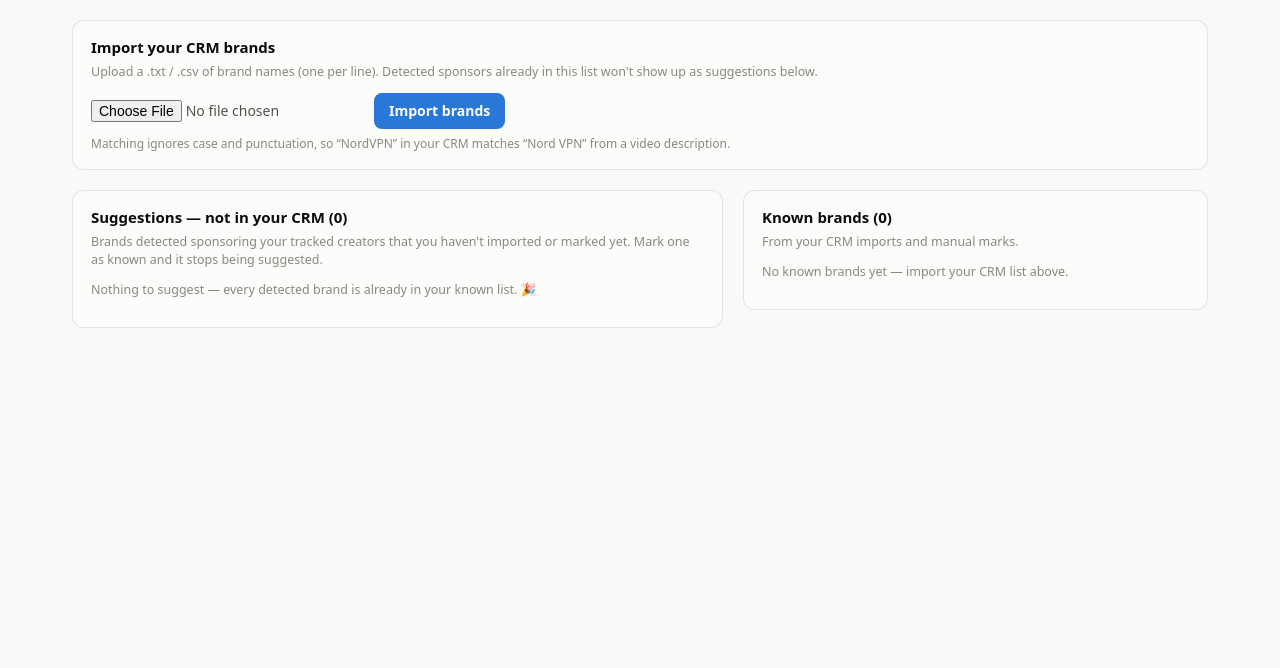
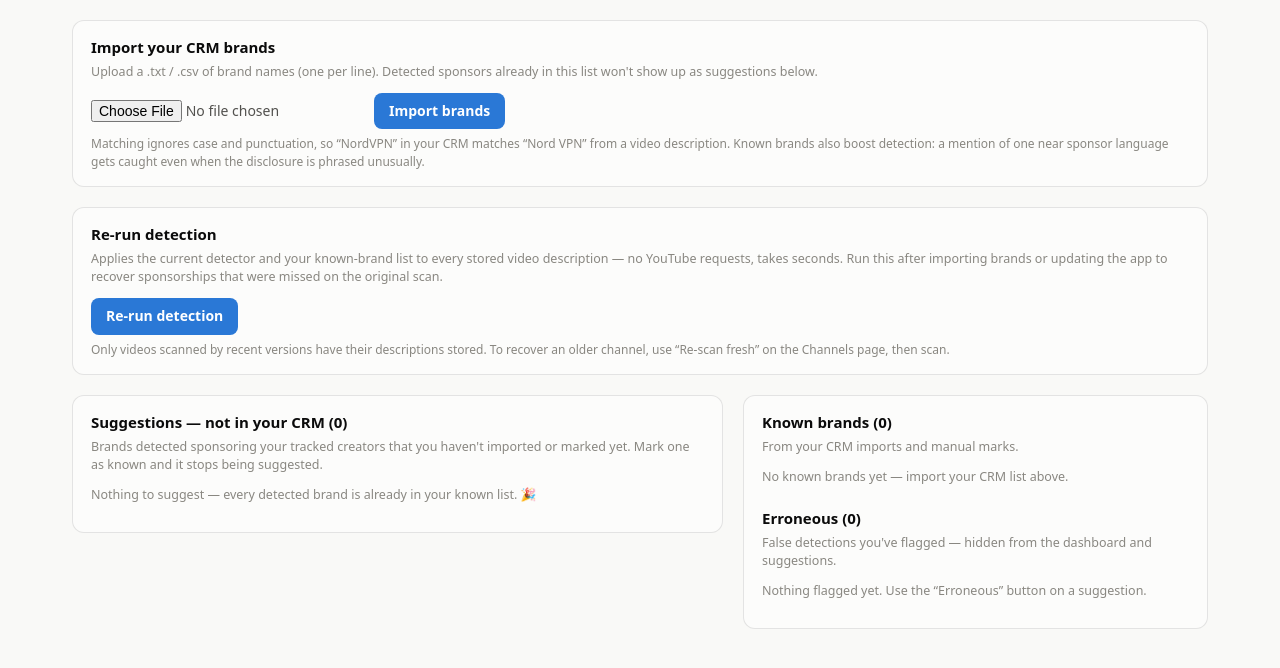
Before and after one commit to WajihQ/uSponsor, a Flask app: page /brands in a window 1280 px wide. Shown: the part 61-729 px from the top of the page. Run offline with Flask 3, Linux system fonts and the light colour scheme; data that the repository does not hold is empty.

Commit message:
Erroneous brand marking, stored descriptions, and assisted detection
- Brands can be flagged erroneous from the Brands tab, hiding them from
  every dashboard widget and suggestion list (reversible via Restore);
  junk like 'the link below' / 'our season partners' is also rejected
  at detection time.
- Video descriptions are now stored, and a Re-run detection action
  re-applies the current detector + known-brand list to all stored
  descriptions offline, recovering missed sponsorships without YouTube
  requests. A per-channel 'Re-scan fresh' clears stored videos so older
  channels can be re-fetched with descriptions.
- Known brands assist detection: a mention near sponsor context (use
  code, % off, partner...) is caught even with unusual phrasing, and a
  new '% off Brand' pattern handles deal-style disclosures.

Co-Authored-By: Claude Fable 5 <noreply@anthropic.com>
Claude-Session: https://claude.ai/code/session_01DBX8CZbWKFYFpuD98cE9Lh

```diff
--- a/app.py
+++ b/app.py
@@ -42,7 +42,8 @@ def dashboard():
         # One set of filter conditions drives every widget on the page.
         # The time floor is parameterized so the week grid can use its own window.
         cond = " AND ".join(
-            ["v.upload_date >= ?"]
+            ["v.upload_date >= ?",
+             "s.brand_key NOT IN (SELECT brand_key FROM brands WHERE kind = 'erroneous')"]
             + (["s.brand_key = ?"] if f_brand else [])
             + (["c.id = ?"] if f_creator else [])
             + (["c.status = ?"] if f_status else [])
@@ -99,7 +100,9 @@ def dashboard():
         }
 
         all_brands = conn.execute(
-            "SELECT brand_key, MIN(brand) AS brand FROM sponsorships GROUP BY brand_key ORDER BY brand"
+            "SELECT brand_key, MIN(brand) AS brand FROM sponsorships"
+            " WHERE brand_key NOT IN (SELECT brand_key FROM brands WHERE kind = 'erroneous')"
+            " GROUP BY brand_key ORDER BY brand"
         ).fetchall()
         all_creators = conn.execute(
             "SELECT id, COALESCE(name, input_url) AS name, status FROM channels ORDER BY name"
@@ -245,7 +248,12 @@ def brands():
         known = conn.execute(
             "SELECT b.*, "
             " (SELECT COUNT(*) FROM sponsorships s WHERE s.brand_key = b.brand_key) AS hits"
-            " FROM brands b ORDER BY b.name COLLATE NOCASE"
+            " FROM brands b WHERE b.kind = 'known' ORDER BY b.name COLLATE NOCASE"
+        ).fetchall()
+        erroneous = conn.execute(
+            "SELECT b.*, "
+            " (SELECT COUNT(*) FROM sponsorships s WHERE s.brand_key = b.brand_key) AS hits"
+            " FROM brands b WHERE b.kind = 'erroneous' ORDER BY b.name COLLATE NOCASE"
         ).fetchall()
         suggestions = conn.execute(
             "SELECT s.brand_key, MIN(s.brand) AS name, COUNT(*) AS n,"
@@ -257,7 +265,9 @@ def brands():
         ).fetchall()
     finally:
         conn.close()
-    return render_template("brands.html", known=known, suggestions=suggestions, scan=scraper.STATE)
+    return render_template(
+        "brands.html", known=known, erroneous=erroneous, suggestions=suggestions, scan=scraper.STATE
+    )
 
 
 @app.route("/brands/import", methods=["POST"])
@@ -274,10 +284,36 @@ def brands_import():
 @app.route("/brands/mark", methods=["POST"])
 def brands_mark():
     name = request.form.get("name", "").strip()
+    kind = request.form.get("kind", "known")
+    if kind not in ("known", "erroneous"):
+        kind = "known"
     if name:
-        db.import_brand_lines(name)
-        flash(f"“{name}” marked as known — it won't be suggested again.", "ok")
+        db.import_brand_lines(name, kind=kind)
+        if kind == "erroneous":
+            flash(f"“{name}” marked erroneous — hidden from the dashboard and suggestions.", "ok")
+        else:
+            flash(f"“{name}” marked as known — it won't be suggested again.", "ok")
     return redirect(url_for("brands"))
+
+
+@app.route("/redetect", methods=["POST"])
+def redetect():
+    videos, new = scraper.rerun_detection()
+    flash(f"Re-ran detection over {videos} stored description(s) — found {new} new sponsorship(s).", "ok")
+    return redirect(request.referrer or url_for("brands"))
+
+
+@app.route("/channels/<int:cid>/reset", methods=["POST"])
+def channels_reset(cid):
+    conn = db.connect()
+    try:
+        conn.execute("DELETE FROM videos WHERE channel_ref = ?", (cid,))
+        conn.execute("UPDATE channels SET last_scanned = NULL WHERE id = ?", (cid,))
+        conn.commit()
+    finally:
+        conn.close()
+    flash("Channel videos cleared — the next scan re-fetches them fresh (with descriptions stored).", "ok")
+    return redirect(url_for("channels"))
 
 
 @app.route("/brands/<int:bid>/delete", methods=["POST"])
--- a/templates/brands.html
+++ b/templates/brands.html
@@ -19,7 +19,21 @@ input[type=file] { font:inherit; margin-bottom:10px; display:block; color:var(--
     <input type="file" name="file" accept=".txt,.csv" required style="margin:0">
     <button class="primary">Import brands</button>
   </form>
-  <p class="hint">Matching ignores case and punctuation, so “NordVPN” in your CRM matches “Nord VPN” from a video description.</p>
+  <p class="hint">Matching ignores case and punctuation, so “NordVPN” in your CRM matches “Nord VPN” from a video description.
+     Known brands also boost detection: a mention of one near sponsor language gets caught even
+     when the disclosure is phrased unusually.</p>
+</div>
+
+<div class="card">
+  <h2>Re-run detection</h2>
+  <p class="sub">Applies the current detector and your known-brand list to every stored video
+     description — no YouTube requests, takes seconds. Run this after importing brands or
+     updating the app to recover sponsorships that were missed on the original scan.</p>
+  <form method="post" action="{{ url_for('redetect') }}">
+    <button class="primary">Re-run detection</button>
+  </form>
+  <p class="hint">Only videos scanned by recent versions have their descriptions stored. To recover an
+     older channel, use “Re-scan fresh” on the Channels page, then scan.</p>
 </div>
 
 <div class="two">
@@ -37,10 +51,15 @@ input[type=file] { font:inherit; margin-bottom:10px; display:block; color:var(--
           <td class="num">{{ s.n }}</td>
           <td class="num">{{ s.creators }}</td>
           <td class="num">{{ s.last_seen or '—' }}</td>
-          <td>
+          <td style="white-space:nowrap">
             <form method="post" action="{{ url_for('brands_mark') }}">
               <input type="hidden" name="name" value="{{ s.name }}">
               <button class="markbtn" title="Add to known brands — stops suggesting it">Mark as known</button>
+            </form>
+            <form method="post" action="{{ url_for('brands_mark') }}">
+              <input type="hidden" name="name" value="{{ s.name }}">
+              <input type="hidden" name="kind" value="erroneous">
+              <button class="markbtn danger" title="Not a real brand — hide it everywhere">Erroneous</button>
             </form>
           </td>
         </tr>
@@ -75,6 +94,29 @@ input[type=file] { font:inherit; margin-bottom:10px; display:block; color:var(--
     {% else %}
       <p class="sub">No known brands yet — import your CRM list above.</p>
     {% endif %}
+
+    <h2 style="margin-top:22px">Erroneous ({{ erroneous | length }})</h2>
+    <p class="sub">False detections you've flagged — hidden from the dashboard and suggestions.</p>
+    {% if erroneous %}
+    <div class="scroll">
+      <table>
+        <tr><th>Text</th><th>Hidden rows</th><th></th></tr>
+        {% for b in erroneous %}
+        <tr>
+          <td class="count">{{ b.name }}</td>
+          <td class="num count">{{ b.hits or '—' }}</td>
+          <td>
+            <form method="post" action="{{ url_for('brands_delete', bid=b.id) }}">
+              <button class="markbtn" title="Un-flag — shows up again">Restore</button>
+            </form>
+          </td>
+        </tr>
+        {% endfor %}
+      </table>
+    </div>
+    {% else %}
+      <p class="sub">Nothing flagged yet. Use the “Erroneous” button on a suggestion.</p>
+    {% endif %}
   </div>
 </div>
 {% endblock %}
--- a/templates/channels.html
+++ b/templates/channels.html
@@ -104,7 +104,11 @@ td form { display:inline-block; margin-right:6px; }
         <td class="num">{{ c.videos }}</td>
         <td class="num">{{ c.spons }}</td>
         <td class="num">{{ c.last_scanned or '—' }}</td>
-        <td>
+        <td style="white-space:nowrap">
+          <form method="post" action="{{ url_for('channels_reset', cid=c.id) }}"
+                onsubmit="return confirm('Clear stored videos for {{ (c.name or c.input_url) | e }}? The next scan re-fetches them fresh.')">
+            <button title="Clear stored videos so the next scan re-fetches them (with descriptions)">Re-scan fresh</button>
+          </form>
           <form method="post" action="{{ url_for('channels_delete', cid=c.id) }}"
                 onsubmit="return confirm('Remove {{ (c.name or c.input_url) | e }} and all its data?')">
             <button class="danger">Remove</button>
--- a/tracker/db.py
+++ b/tracker/db.py
@@ -24,6 +24,7 @@ CREATE TABLE IF NOT EXISTS brands (
     id        INTEGER PRIMARY KEY,
     name      TEXT NOT NULL,
     brand_key TEXT UNIQUE NOT NULL,               -- same normalization as sponsorships
+    kind      TEXT NOT NULL DEFAULT 'known',      -- 'known' | 'erroneous'
     added_at  TEXT NOT NULL DEFAULT (datetime('now'))
 );
 
@@ -34,7 +35,8 @@ CREATE TABLE IF NOT EXISTS videos (
     title       TEXT,
     url         TEXT,
     upload_date TEXT,                   -- YYYY-MM-DD
-    scanned_at  TEXT NOT NULL DEFAULT (datetime('now'))
+    scanned_at  TEXT NOT NULL DEFAULT (datetime('now')),
+    description TEXT                    -- kept so detection can be re-run offline
 );
 
 CREATE TABLE IF NOT EXISTS sponsorships (
@@ -71,6 +73,12 @@ def init_db():
             conn.execute("ALTER TABLE channels ADD COLUMN subniche TEXT")
         if "agency" not in cols:
             conn.execute("ALTER TABLE channels ADD COLUMN agency TEXT")
+        vcols = {r["name"] for r in conn.execute("PRAGMA table_info(videos)")}
+        if "description" not in vcols:
+            conn.execute("ALTER TABLE videos ADD COLUMN description TEXT")
+        bcols = {r["name"] for r in conn.execute("PRAGMA table_info(brands)")}
+        if bcols and "kind" not in bcols:
+            conn.execute("ALTER TABLE brands ADD COLUMN kind TEXT NOT NULL DEFAULT 'known'")
         # purge false-positive "brands" stored by older detector versions
         conn.execute(
             "DELETE FROM sponsorships WHERE brand_key IN"
@@ -187,8 +195,11 @@ def import_channel_lines(text):
     return added, updated, skipped
 
 
-def import_brand_lines(text):
-    """Import CRM brand names, one or more per line. Returns (added, skipped)."""
+def import_brand_lines(text, kind="known"):
+    """Import brand names ('known' or 'erroneous'), one or more per line.
+
+    A name already present has its kind updated instead. Returns (added, skipped).
+    """
     from .detector import brand_key
     added, skipped = [], []
     with connect() as conn:
@@ -202,7 +213,17 @@ def import_brand_lines(text):
                     skipped.append(name)
                     continue
                 cur = conn.execute(
-                    "INSERT OR IGNORE INTO brands (name, brand_key) VALUES (?, ?)", (name, key)
+                    "INSERT INTO brands (name, brand_key, kind) VALUES (?, ?, ?)"
+                    " ON CONFLICT(brand_key) DO UPDATE SET kind = excluded.kind",
+                    (name, key, kind),
                 )
                 (added if cur.rowcount else skipped).append(name)
     return added, skipped
+
+
+def known_brand_names(conn):
+    """[(display name, brand_key)] of CRM/known brands, for assisted detection."""
+    return [
+        (r["name"], r["brand_key"])
+        for r in conn.execute("SELECT name, brand_key FROM brands WHERE kind = 'known'")
+    ]
```
Also changed, not shown: tracker/detector.py (+35 -2 lines), tracker/scraper.py (+41 -12 lines), README.md.
